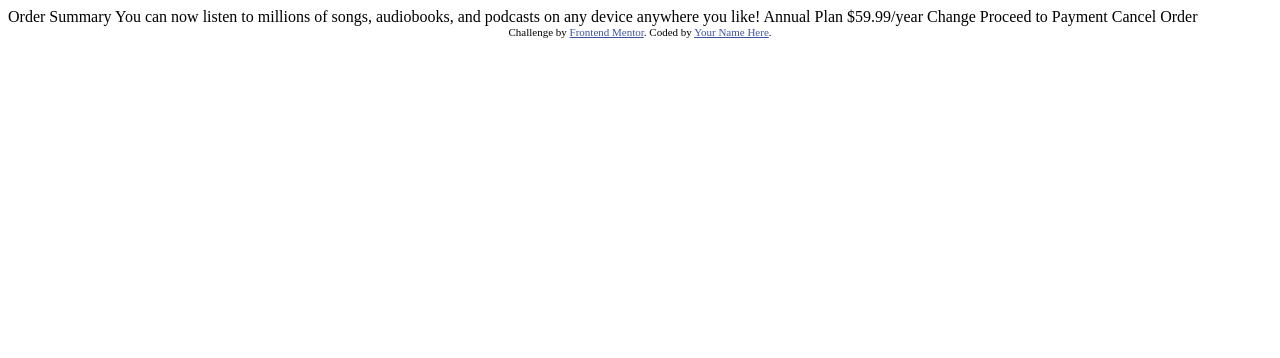
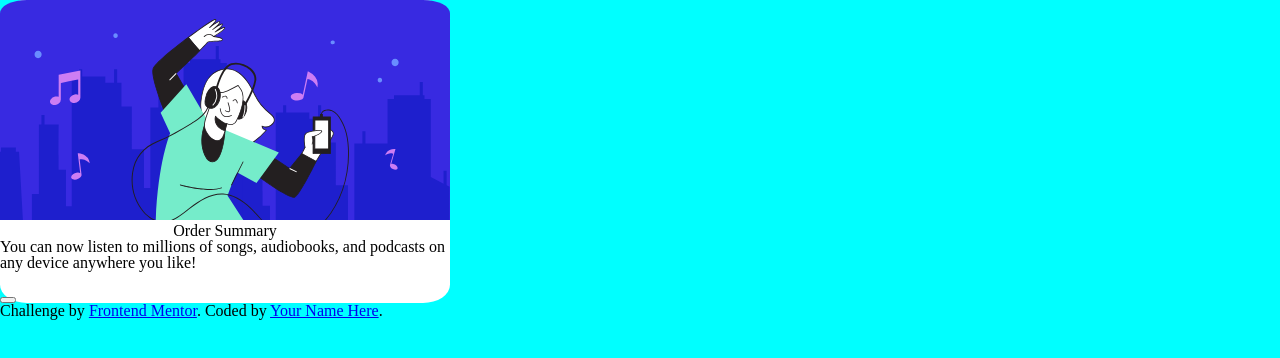
Before and after one commit to HugoBorgess/OrderSummaryComponent-001, a plain HTML site: page index.html in a window 1280 px wide. Drawn offline with Linux system fonts and the light colour scheme.

Commit message:
Adicionando Reset e Style css

```diff
--- a/index.html
+++ b/index.html
@@ -1,21 +1,38 @@
 <!DOCTYPE html>
-<html lang="en">
+<html lang="pt-br">
 <head>
   <meta charset="UTF-8">
   <meta name="viewport" content="width=device-width, initial-scale=1.0"> <!-- displays site properly based on user's device -->
-
   <link rel="icon" type="image/png" sizes="32x32" href="./images/favicon-32x32.png">
+  <link href="./reset.css" rel="stylesheet">
+  <link href="./style.css" rel="stylesheet">
 
   <title>Frontend Mentor | Order summary card</title>
 
   <!-- Feel free to remove these styles or customise in your own stylesheet 👍 -->
-  <style>
-    .attribution { font-size: 11px; text-align: center; }
-    .attribution a { color: hsl(228, 45%, 44%); }
-  </style>
 </head>
 <body>
-
+  <section class="card">
+    <div class="card__imagem">
+      <img src="./images/illustration-hero.svg" alt="imagem do card" class="card__imagem-ilustracao">
+    </div>
+    <div class="card__conteudo">
+      <h1 class="card__conteudo-titulo">Order Summary</h1>
+      <p class="card__conteudo-texto">You can now listen to millions of songs, audiobooks, and podcasts on any
+        device anywhere you like!</p>
+    </div>
+    <div>
+      <img>
+      <div>
+        <h2></h2>
+        <p></p>
+      </div>
+      <p></p>
+    </div>
+    <button></button>
+    <a></a>
+  </section>
+  <!--
   Order Summary
 
   You can now listen to millions of songs, audiobooks, and podcasts on any
@@ -28,6 +45,7 @@
 
   Proceed to Payment
   Cancel Order
+  -->
 
   <div class="attribution">
     Challenge by <a href="https://www.frontendmentor.io?ref=challenge" target="_blank">Frontend Mentor</a>.
--- /dev/null
+++ b/reset.css
@@ -0,0 +1,48 @@
+/* http://meyerweb.com/eric/tools/css/reset/
+   v2.0 | 20110126
+   License: none (public domain)
+*/
+
+html, body, div, span, applet, object, iframe,
+h1, h2, h3, h4, h5, h6, p, blockquote, pre,
+a, abbr, acronym, address, big, cite, code,
+del, dfn, em, img, ins, kbd, q, s, samp,
+small, strike, strong, sub, sup, tt, var,
+b, u, i, center,
+dl, dt, dd, ol, ul, li,
+fieldset, form, label, legend,
+table, caption, tbody, tfoot, thead, tr, th, td,
+article, aside, canvas, details, embed,
+figure, figcaption, footer, header, hgroup,
+menu, nav, output, ruby, section, summary,
+time, mark, audio, video {
+	margin: 0;
+	padding: 0;
+	border: 0;
+	font-size: 100%;
+	font: inherit;
+	vertical-align: baseline;
+}
+/* HTML5 display-role reset for older browsers */
+article, aside, details, figcaption, figure,
+footer, header, hgroup, menu, nav, section {
+	display: block;
+}
+body {
+	line-height: 1;
+}
+ol, ul {
+	list-style: none;
+}
+blockquote, q {
+	quotes: none;
+}
+blockquote:before, blockquote:after,
+q:before, q:after {
+	content: '';
+	content: none;
+}
+table {
+	border-collapse: collapse;
+	border-spacing: 0;
+}
--- /dev/null
+++ b/style.css
@@ -0,0 +1,34 @@
+body {
+    background-color: aqua;
+}
+
+.card {
+    max-width: 450px;
+    max-height: 697px;
+    background-color: white;
+    align-items: center;
+    border-radius: 6%;
+}
+
+.card__imagem {
+
+}
+
+.card__imagem-ilustracao {
+    border-radius: 6% 6% 0 0;
+
+}
+
+.card__conteudo {
+    display: flex;
+    align-items: center;
+    flex-direction: column;
+}
+
+.card__conteudo-titulo {
+
+}
+
+.card__conteudo-texto {
+
+}
```
